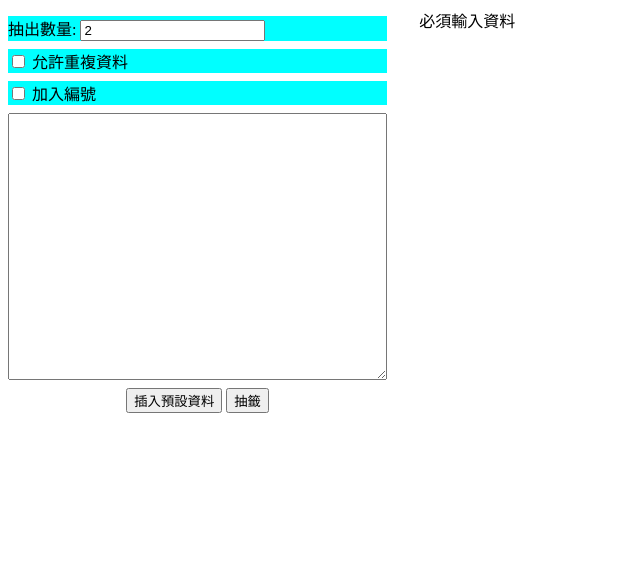
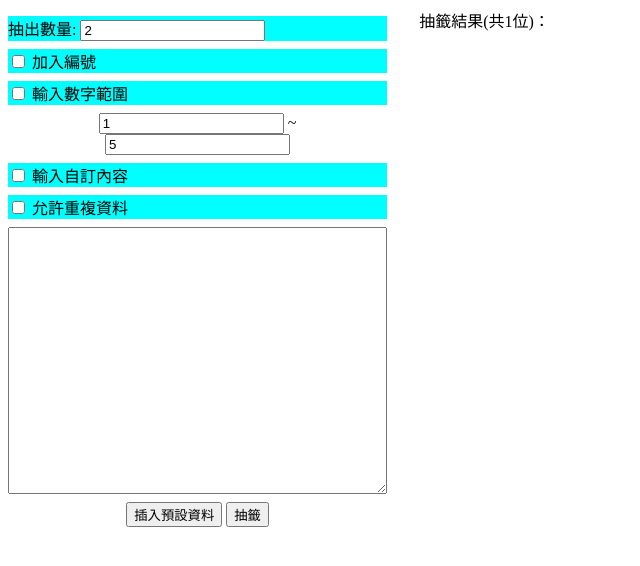
Before and after one commit to mshmwr/Draw_Lots, a plain HTML site: page draw.html in a window 1280 px wide. Both pictures are taken after a click on the button "抽籤". Shown: the whole page, without its empty margins (0-640 px from the left). Drawn offline with nearby package versions, Linux system fonts and the light colour scheme.

Commit message:
200705-Add "Set Check Box Selected And Canceled"

```diff
--- a/draw.html
+++ b/draw.html
@@ -20,8 +20,28 @@
 <body>
   <div id="input">
     <label>抽出數量: <input type="number" name="number" value="2" /></label>
+    <!--
+          checkbox:
+            基本功能:
+    -->
+
+    <label><input type="checkbox" name="itemNum" /> 加入編號 </label>
+    <!-- TODO: "輸入數字範圍" 和 "輸入自訂內容" 互斥 -->
+
+    <!-- 如果選擇輸入數字範圍 -->
+    <label><input type="checkbox" name="rangeInput" id="rangeInput" /> 輸入數字範圍 </label>
+    <div>
+      <input type="number" name="rangeInputMin" required value="1" /> ~
+      <input type="number" name="rangeInputMax" required value="5" />
+    </div>
+    <label><input type="checkbox" name="userInput" id="userInput" /> 輸入自訂內容 </label>
+    <!-- 如果選擇輸入自訂內容:
+      出現下方區塊
+
+
+    -->
+
     <label><input type="checkbox" name="repeatable" /> 允許重複資料 </label>
-    <label><input type="checkbox" name="itemNum" /> 加入編號 </label>
     <div><textarea></textarea></div>
     <div class="div-button">
       <button type="button" class="default">插入預設資料</button>
--- a/draw.js
+++ b/draw.js
@@ -6,25 +6,57 @@ function myFun() {
 
 
 $(function () {
+  //checkbox
+  var _repeatable = ($('#input [name="repeatable"]').prop('checked')); //允許重複資料
+  var _itemNum = ($('#input [name="itemNum"]').prop('checked')); //項目編號
+  var _rangeInput = ($('#input [name="rangeInput"]').prop('checked')); //輸入數字範圍
+  var _userInput = ($('#input [name="userInput"]').prop('checked')); //輸入自訂項目
+
+  //variable
+  var _number = parseInt($('#input [name="number"]').val()); //抽出數量
+  var _rangeInputMax = parseInt($('#input [name="rangeInputMax"]').val()); //輸入數字範圍Max
+  var _rangeInputMin = parseInt($('#input [name="rangeInputMin"]').val()); //輸入數字範圍Min
+
+  $("#rangeInput").click(function () { //選擇"輸入數字範圍"
+    if ($('#input [name="rangeInput"]').prop('checked')) { //_rangeInput) {
+      alert('輸入數字範圍按鈕被選擇');
+      $('#input [name="userInput"]').prop('checked', false);
+      if (_rangeInputMax < _rangeInputMin)
+        _result.html("輸入範圍錯誤");
+    }
+  })
+
+  $("#userInput").click(function () { //選擇"輸入自訂項目"
+    if ($('#input [name="userInput"]').prop('checked')) {//_userInput) {
+      alert('輸入自訂項目按鈕被選擇');
+      $('#input [name="rangeInput"]').prop('checked', false);
+
+    }
+  })
 
   $("#input button.draw").click(function () {
     // alert('測試文字');
     var _lines = $.trim($("#input textarea").val()).split("\n");
-    var _repeatable = ($('#input [name="repeatable"]').prop('checked'));
-    var _itemNum = ($('#input [name="itemNum"]').prop('checked')); //項目編號
-    var _number = parseInt($('#input [name="number"]').val()); //抽出數量
+
+
     var _result = $("#result").empty();
     if (isNaN(_number)) {
       //alert("抽出數量必須為數字");
       _result.html("抽出數量必須為數字");
       return;
     }
-    if (_lines.length === 1 && _lines[0] === "") {
-      //alert("抽出數量必須為數字");
-      _result.html("必須輸入資料");
-      return;
+
+
+
+    if (_userInput) {
+      _rangeInput = false;
+      $('#input [name="rangeInput"]').prop('checked', _rangeInput);
+      if (_lines.length === 1 && _lines[0] === "") {
+        //alert("必須輸入資料");
+        _result.html("必須輸入資料");
+        return;
+      }
     }
-
     var _list = [];
     for (var _i = 0; _i < _lines.length; _i++) {
       var _line = $.trim(_lines[_i]);
```
Also changed, not shown: README.md.
